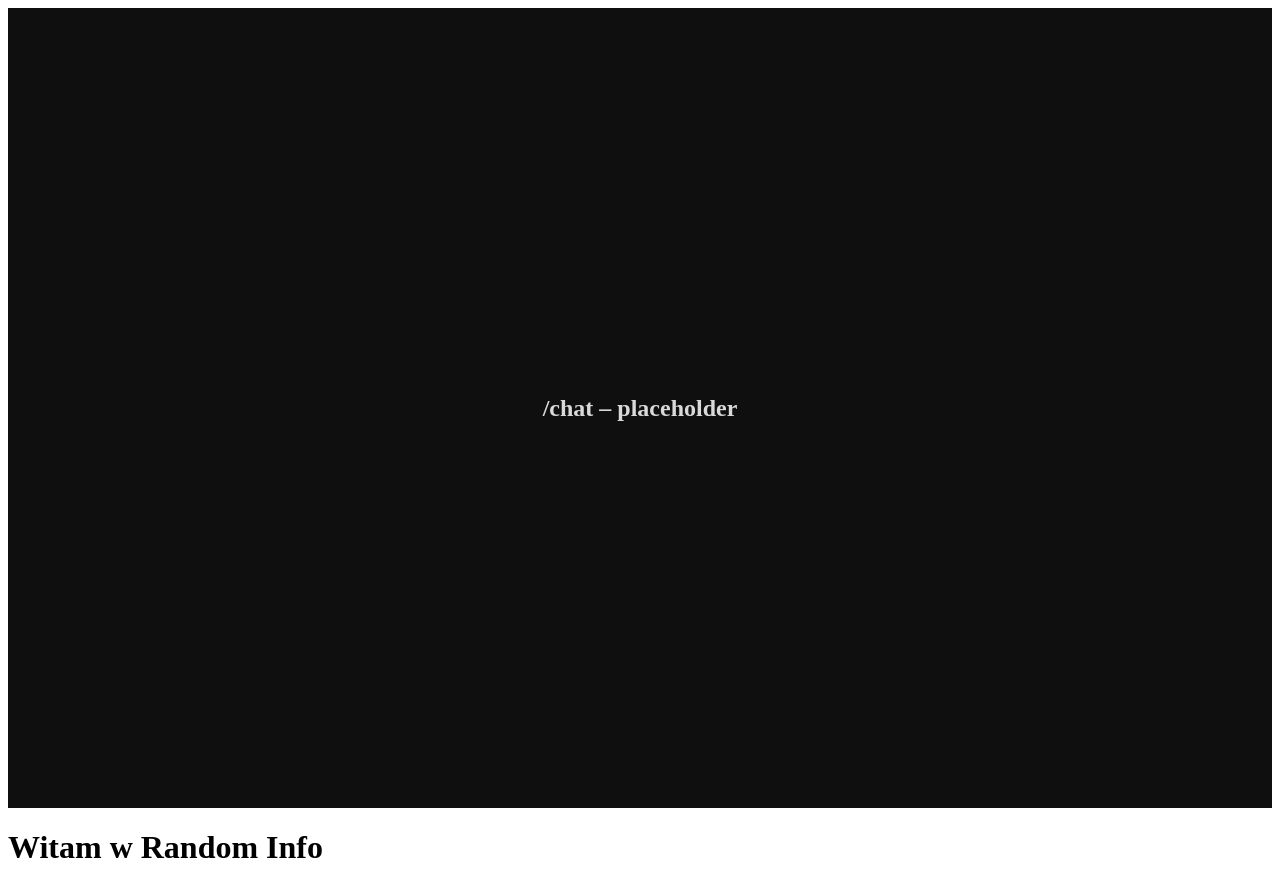
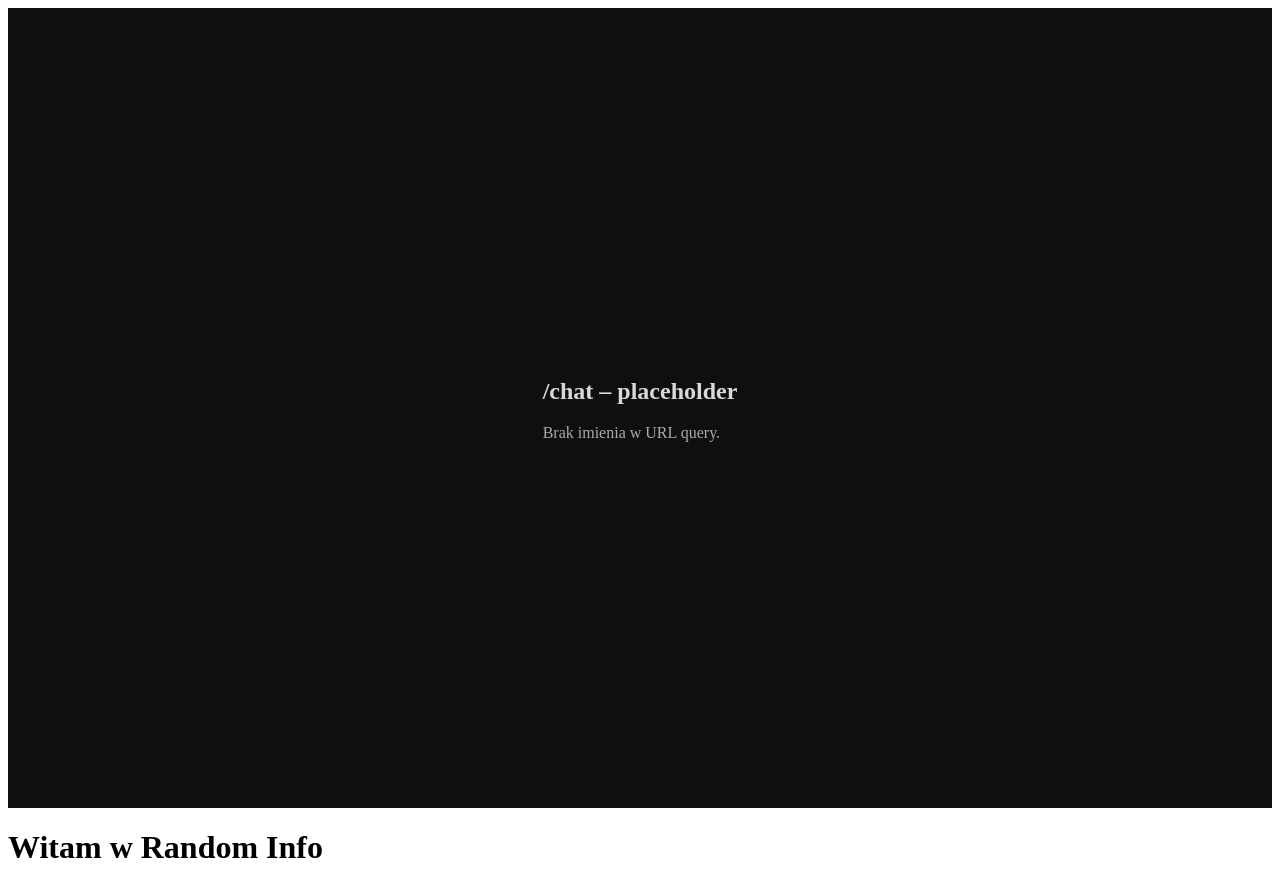
Before and after one commit to patrykplonka-iu/random-news, a Vue app in the folder frontend/: page /chat in a window 1280 px wide. Built offline with nearby package versions, Linux system fonts and the light colour scheme.

Commit message:
Fix start flow feedback and pass name to chat

```diff
--- a/frontend/src/views/ChatView.vue
+++ b/frontend/src/views/ChatView.vue
@@ -1,8 +1,24 @@
 <template>
   <main class="chat-placeholder">
-    <h2>/chat – placeholder</h2>
+    <section>
+      <h2>/chat – placeholder</h2>
+      <p v-if="name" class="greeting">Cześć, {{ name }} 👋</p>
+      <p v-else class="greeting">Brak imienia w URL query.</p>
+    </section>
   </main>
 </template>
+
+<script setup lang="ts">
+import { computed } from 'vue'
+import { useRoute } from 'vue-router'
+
+const route = useRoute()
+
+const name = computed(() => {
+  const candidate = route.query.name
+  return typeof candidate === 'string' ? candidate : ''
+})
+</script>
 
 <style scoped>
 .chat-placeholder {
@@ -12,4 +28,9 @@
   background: #0f0f0f;
   color: #d9d9d9;
 }
+
+.greeting {
+  margin-top: 0.75rem;
+  color: #aaaaaa;
+}
 </style>
--- a/frontend/src/views/HomeView.vue
+++ b/frontend/src/views/HomeView.vue
@@ -11,6 +11,7 @@
           class="input"
           placeholder="Wpisz swoje imię…"
           autocomplete="off"
+          @input="onInput"
         />
         <button type="submit" class="btn">Start</button>
       </form>
@@ -30,14 +31,25 @@ const name = ref('')
 const error = ref(false)
 const router = useRouter()
 
+function onInput() {
+  if (name.value.trim()) {
+    error.value = false
+  }
+}
+
 function onStart() {
-  if (!name.value.trim()) {
+  const trimmedName = name.value.trim()
+
+  if (!trimmedName) {
     error.value = true
     return
   }
 
   error.value = false
-  router.push('/chat')
+  router.push({
+    path: '/chat',
+    query: { name: trimmedName },
+  })
 }
 </script>
 
```
